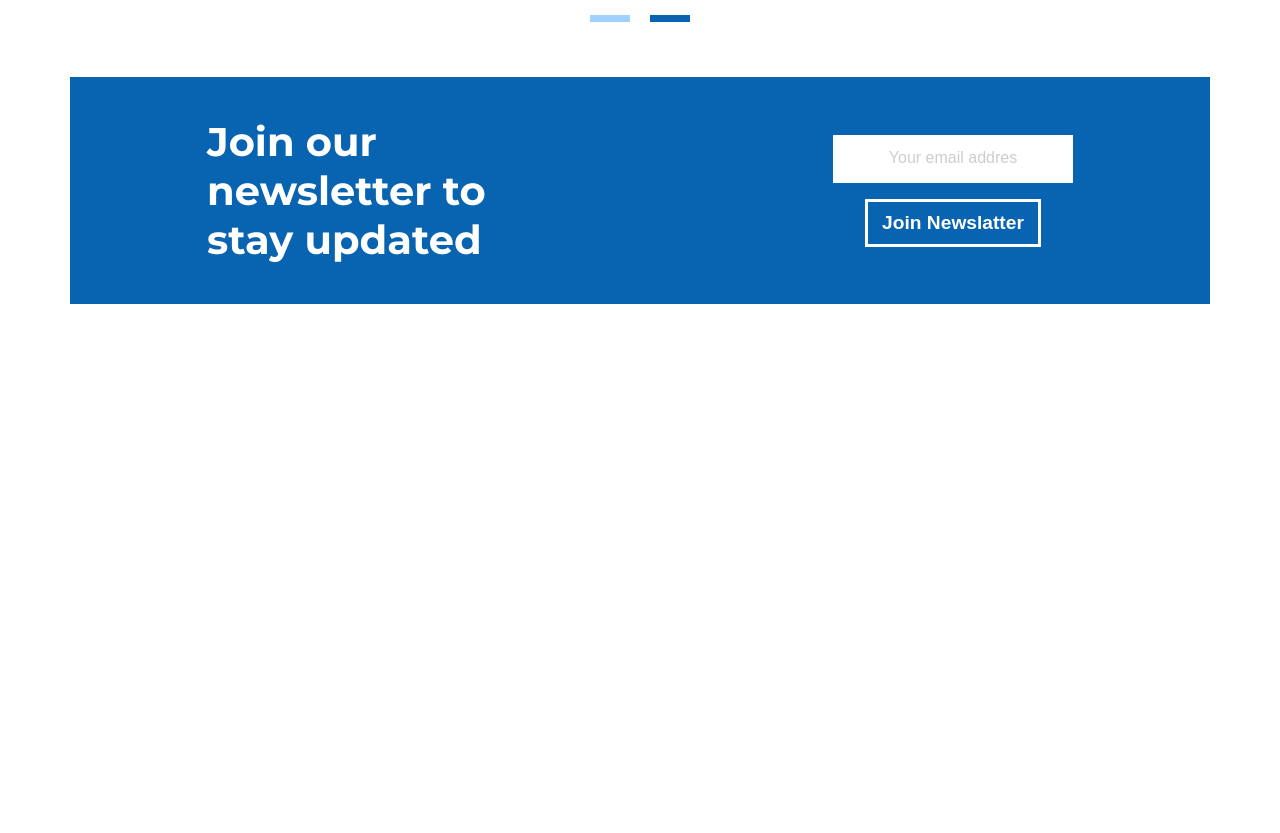
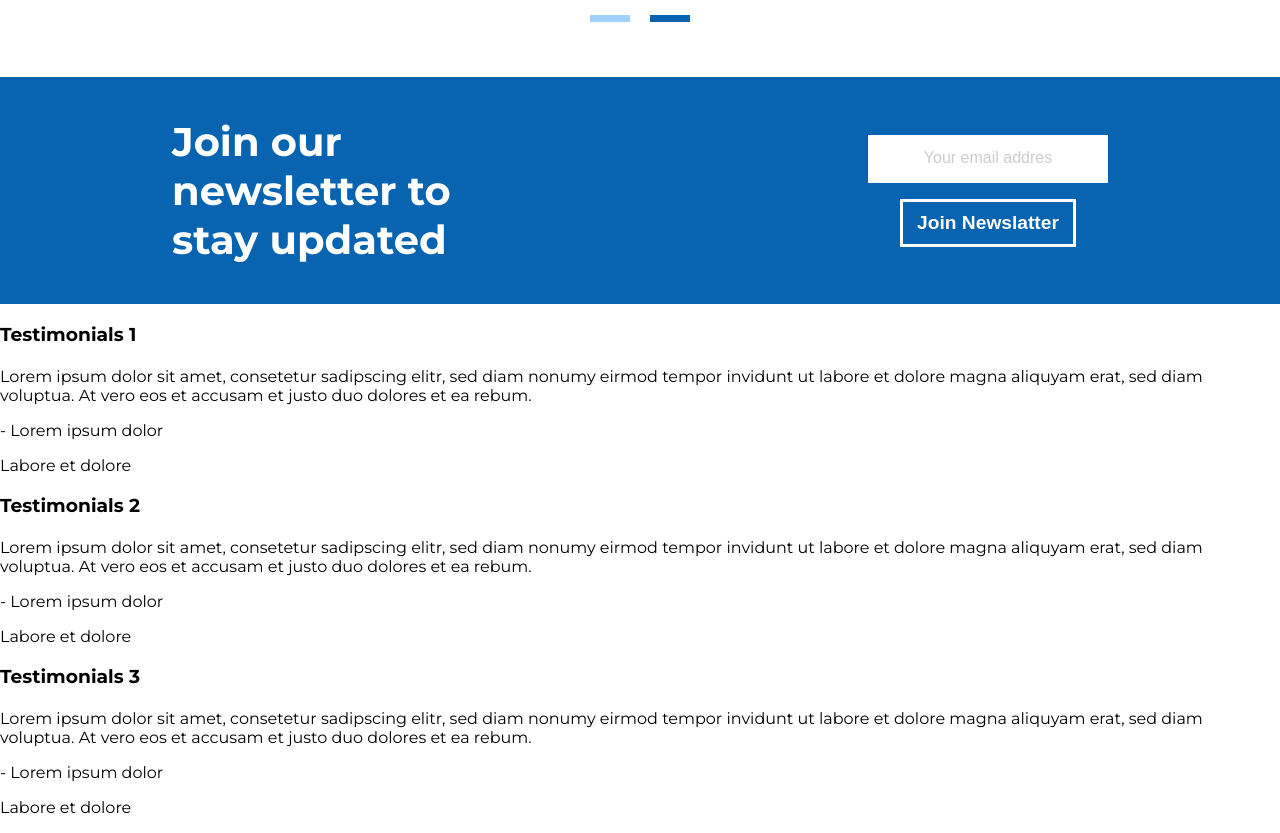
Before and after one commit to Mateushrb/trabalho_final_dev1_ufsc, a website: page src/index.html in a window 1280 px wide. Shown: the part 1252-2085 px from the top of the page. Before the commit the page ends 1556 px from the top, so only its background shows below. Drawn offline with nearby package versions, Linux system fonts and the light colour scheme.

Commit message:
testimonial section added

```diff
--- a/src/index.html
+++ b/src/index.html
@@ -33,7 +33,7 @@
     </nav>
 
     <header>
-        <div class="container">
+        <div class="header__section">
             <img class="header__background-image" src="./images/Background Shape.png" alt="background">
             <div class="header__content">
                 <div class="header__text">
@@ -95,7 +95,7 @@
             </div>
         </section>
 
-        <section class="container newsletter__card">
+        <section class="newsletter__card">
             <div class="newsletter">
                 <h3>Join our newsletter to stay updated</h3>
                 <div class="email__form">
@@ -104,6 +104,32 @@
                 </div>
             </div>
         </section>
+
+        <section class="testimonials">
+            <div class="testimonials__cards">
+                <div class="testimonial__card">
+                    <h3>Testimonials 1</h3>
+                    <h4></h4>
+                    <p class="testimonial__paragraph">Lorem ipsum dolor sit amet, consetetur sadipscing elitr, sed diam nonumy eirmod tempor invidunt ut labore et dolore magna aliquyam erat, sed diam voluptua. At vero eos et accusam et justo duo dolores et ea rebum. </p>
+                    <span>- Lorem ipsum dolor</span>
+                    <p class="testimonial__complement">Labore et dolore</p>
+                </div>
+                <div class="testimonial__card">
+                    <h3>Testimonials 2</h3>
+                    <h4></h4>
+                    <p class="testimonial__paragraph">Lorem ipsum dolor sit amet, consetetur sadipscing elitr, sed diam nonumy eirmod tempor invidunt ut labore et dolore magna aliquyam erat, sed diam voluptua. At vero eos et accusam et justo duo dolores et ea rebum. </p>
+                    <span>- Lorem ipsum dolor</span>
+                    <p class="testimonial__complement">Labore et dolore</p>
+                </div>
+                <div class="testimonial__card">
+                    <h3>Testimonials 3</h3>
+                    <h4></h4>
+                    <p class="testimonial__paragraph">Lorem ipsum dolor sit amet, consetetur sadipscing elitr, sed diam nonumy eirmod tempor invidunt ut labore et dolore magna aliquyam erat, sed diam voluptua. At vero eos et accusam et justo duo dolores et ea rebum. </p>
+                    <span>- Lorem ipsum dolor</span>
+                    <p class="testimonial__complement">Labore et dolore</p>
+                </div>
+            </div>
+        </section>
     </main>
 
 </body>
```
